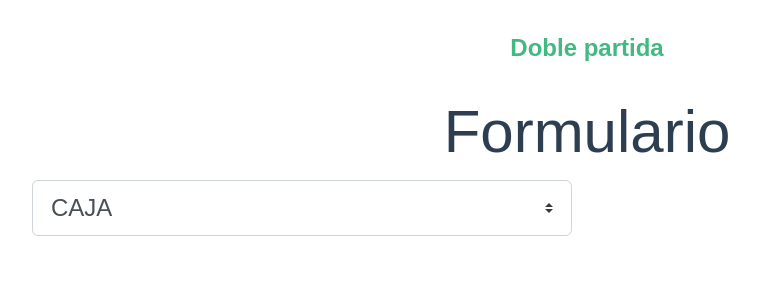
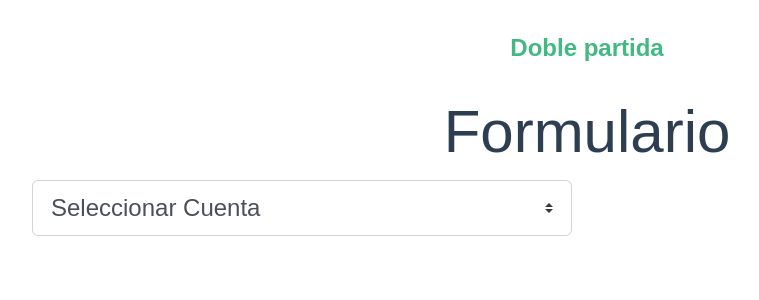
Before and after one commit to vndrd/v-accounting, a Vue app: page / in a window 1280 px wide. Shown: the top 300 px of the page, without its empty margins (53-812 px from the left). Built offline with nearby package versions, Linux system fonts and the light colour scheme.

Commit message:
computed method worked

```diff
--- a/src/components/Formulario.vue
+++ b/src/components/Formulario.vue
@@ -8,6 +8,7 @@
                     <b-form-select
                     v-model="form.cuenta"
                     :options="cuentasSelect"
+                    @change="cambiarSelect"
                     required
                     ></b-form-select>
                 </b-form-group>
@@ -31,7 +32,27 @@ export default {
     computed: {
         ...mapGetters(['getCuentas']),
         cuentasSelect: function(){
-            return this.getCuentas
+            let tipos = ['Activo','Pasivo','Egreso','Patrimonio'],
+            cuentas = tipos.reduce( (arr,tipo) => {
+                let options  = this.getCuentas
+                    .filter( cuenta =>
+                        cuenta.tipo === tipo
+                    ).map( cuenta => {
+                        return {
+                            value: cuenta,
+                            text:   cuenta.text,
+                            disabled:false
+                        }
+                    })
+                let grupo = {
+                    label: tipo,
+                    options
+                }
+                arr.push(grupo)
+                return arr
+            },[] )
+            cuentas.push({value: null, text: 'Seleccionar Cuenta' })
+            return cuentas
         }
     },
     mounted: function(){
@@ -40,6 +61,9 @@ export default {
     methods:{
         onSubmit(){
             console.log("qwe")
+        },
+        cambiarSelect(){
+            console.log({select: this.form.cuenta})
         }
     },
 }
```
